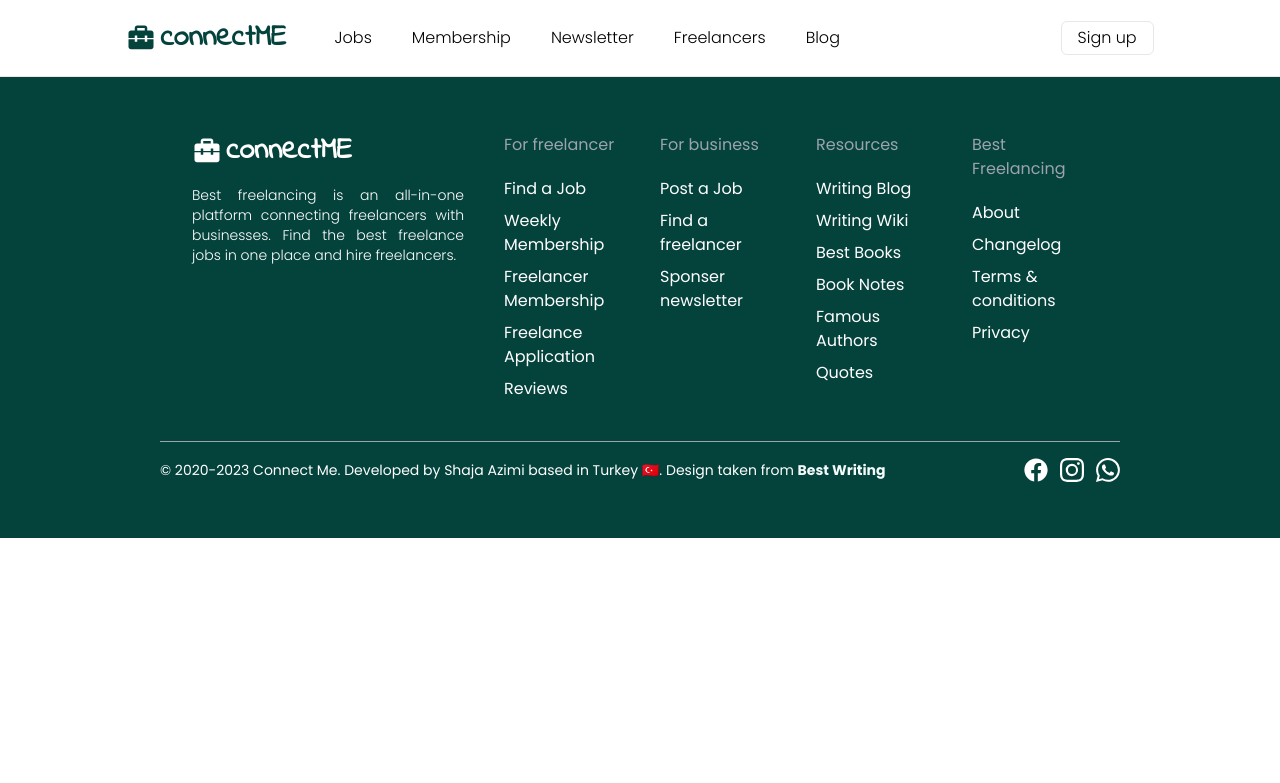
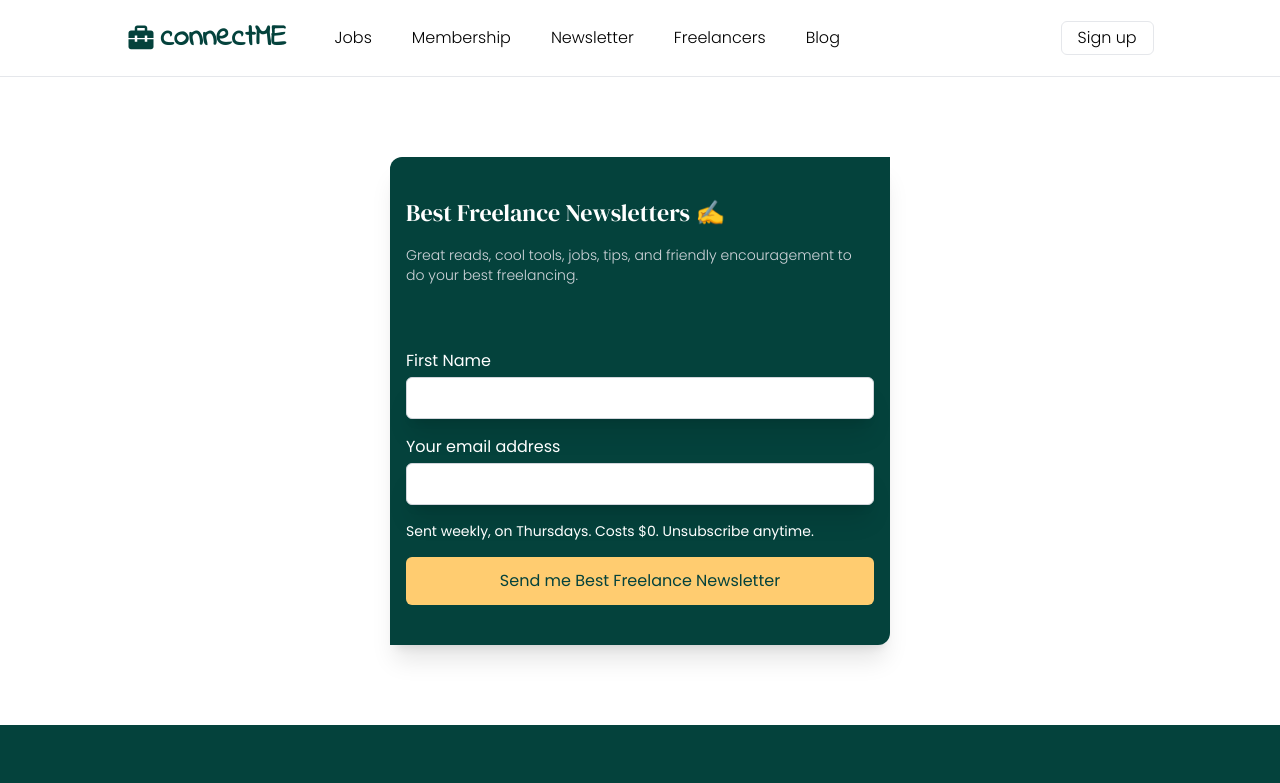
Before and after one commit to AzimiShaja/connectME, a React (Vite) app: page /newsletter in a window 1280 px wide. Shown: the top 783 px of the page. Built offline with nearby package versions, Linux system fonts and the light colour scheme; a web font is replaced by a local one.

Commit message:
finishes newsletter page

```diff
--- a/src/App.jsx
+++ b/src/App.jsx
@@ -5,6 +5,7 @@ import Header from "./components/Header";
 import IndexPage from "./pages/IndexPage";
 import JobsPage from "./pages/JobsPage";
 import MembershipPage from "./pages/MembershipPage";
+import NewsletterPage from "./pages/NewsletterPage";
 
 const App = () => {
   return (
@@ -14,6 +15,7 @@ const App = () => {
         <Route path="/" element={<IndexPage />} />
         <Route path="/jobs" element={<JobsPage />} />
         <Route path="/membership" element={<MembershipPage />} />
+        <Route path="/newsletter" element={<NewsletterPage />} />
       </Routes>
       <Footer />
     </div>
--- a/src/components/Header.jsx
+++ b/src/components/Header.jsx
@@ -26,16 +26,12 @@ const Header = () => {
             <Link to={"/jobs"} className="li">
               Jobs
             </Link>
-            <Link
-              to={"/membership"}
-              onClick={() => {
-                setOpen(!open);
-              }}
-              className="li"
-            >
+            <Link to={"/membership"} className="li">
               Membership
             </Link>
-            <Link className="li">Newsletter</Link>
+            <Link to={"/newsletter"} className="li">
+              Newsletter
+            </Link>
             <Link className="li">Freelancers</Link>
             <Link className="li">Blog</Link>
           </ul>
@@ -85,7 +81,15 @@ const Header = () => {
         >
           Membership
         </Link>
-        <Link className="li">Newsletter</Link>
+        <Link
+          to={"/newsletter"}
+          onClick={() => {
+            setOpen(!open);
+          }}
+          className="li"
+        >
+          Newsletter
+        </Link>
         <Link className="li">Freelancers</Link>
         <Link className="li">Blog</Link>
       </ul>
--- /dev/null
+++ b/src/pages/NewsletterPage.jsx
@@ -0,0 +1,46 @@
+import React from "react";
+
+const NewsletterPage = () => {
+  return (
+    <div className="py-20  flex flex-col items-center justify-center px-8">
+      <div className="bg-green rounded-tl-xl rounded-br-xl py-10 px-4 max-w-[500px] flex flex-col gap-6 shadow-xl">
+        <div className="flex flex-col items-start gap-4 mb-10">
+          <h1 className="lg:text-2xl text-xl font-dm text-white">
+            Best Freelance Newsletters ✍️
+          </h1>
+          <p className="text-sm font-light text-gray-300">
+            Great reads, cool tools, jobs, tips, and friendly encouragement to
+            do your best freelancing.
+          </p>
+        </div>
+
+        <form className="flex flex-col items-start gap-4 w-full ">
+          <label className="flex flex-col items-start w-full gap-1  text-white">
+            First Name
+            <input
+              type="text"
+              required
+              className="border border-gray-300 rounded-md shadow-xl w-full py-2 px-2 text-black"
+            />
+          </label>
+          <label className="flex flex-col items-start w-full gap-1  text-white">
+            Your email address
+            <input
+              required
+              type="email"
+              className="border border-gray-300 rounded-md  shadow-xl w-full py-2 px-2 text-black"
+            />
+          </label>
+          <p className="text-sm text-white">
+            Sent weekly, on Thursdays. Costs $0. Unsubscribe anytime.
+          </p>
+          <button className="bg-whiteYellow hover:opacity-80 transition-all rounded-md p-3 w-full text-green">
+            Send me Best Freelance Newsletter
+          </button>
+        </form>
+      </div>
+    </div>
+  );
+};
+
+export default NewsletterPage;
```
Also changed, not shown: src/assets/h2.jpeg (added).
